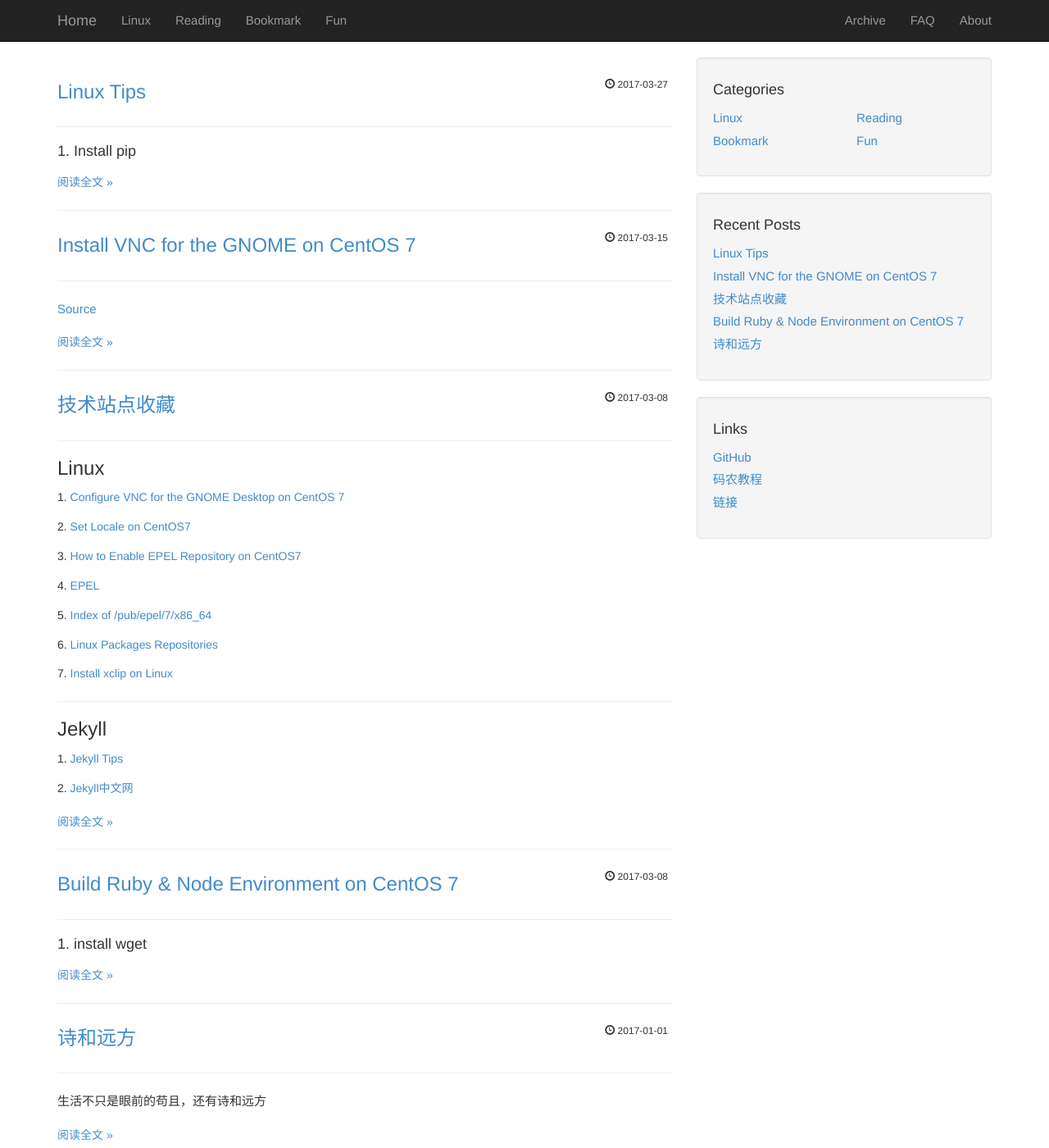
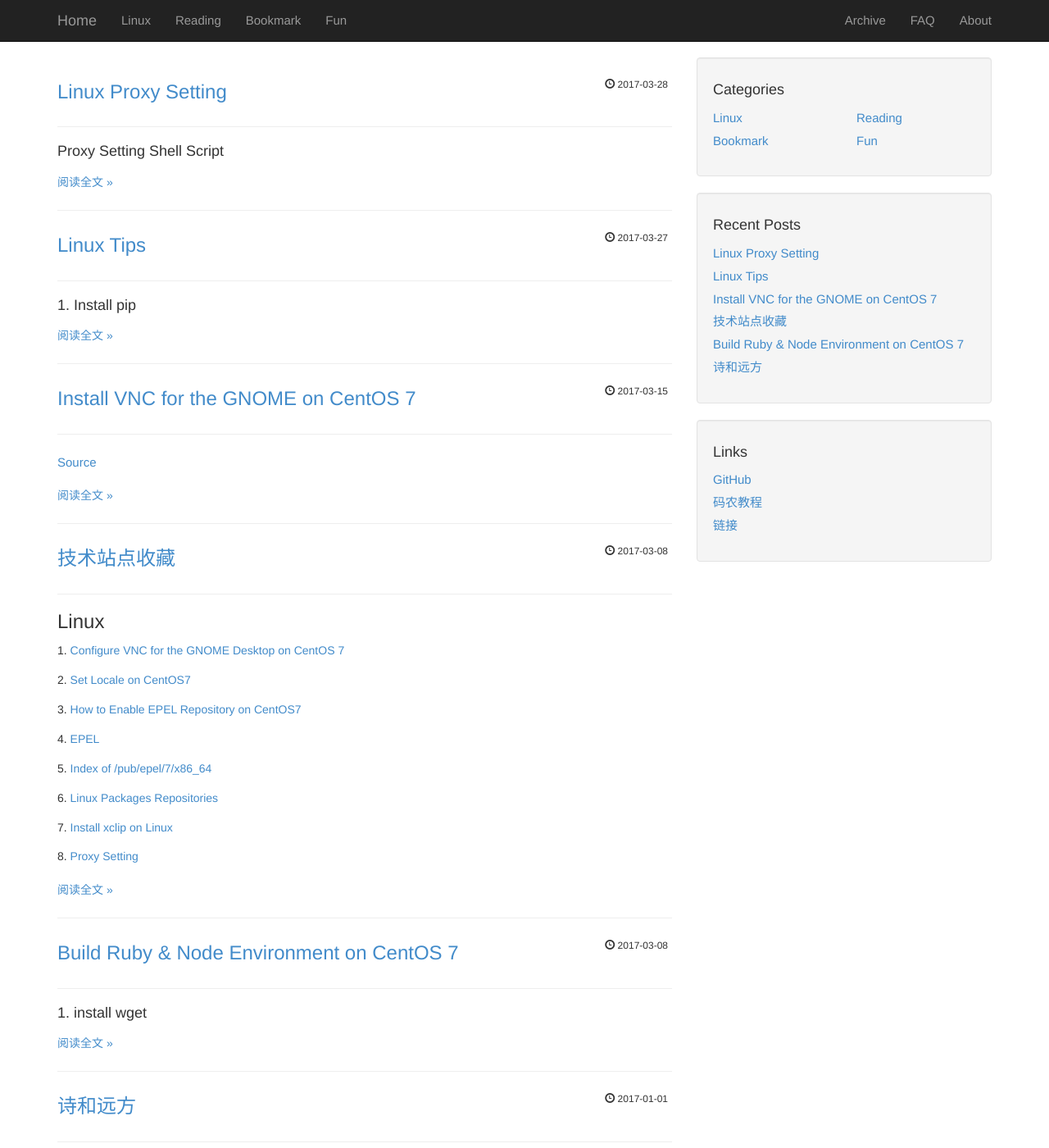
Before and after one commit to colingao77/colingao77.github.io, a Jekyll site: the page built from index.html, in a window 1280 px wide and 1400 px high. Shown: the whole window at 82% size. Built offline with Jekyll 4.4.1, drawn with Linux system fonts in a browser that asks for light colours; the list of posts is cut into pages by our own code; some of the changed lines change nothing that is shown.

Commit message:
add linux proxy setting

````diff
--- a/_posts/2017-03-08-tech-site-list.md
+++ b/_posts/2017-03-08-tech-site-list.md
@@ -12,6 +12,8 @@
 ##### 5. [Index of /pub/epel/7/x86_64](https://dl.fedoraproject.org/pub/epel/)
 ##### 6. [Linux Packages Repositories](https://pkgs.org/)
 ##### 7. [Install xclip on Linux](http://ask.xmodulo.com/copy-file-content-clipboard-linux-desktop.html)
+##### 8. [Proxy Setting](https://wiki.archlinux.org/index.php/proxy_settings#Using_a_SOCKS_proxy)
+
 ---
 ### Jekyll
 ##### 1. [Jekyll Tips](http://jekyll.tips/)
--- /dev/null
+++ b/_posts/2017-03-28-linux-proxy-setting.md
@@ -0,0 +1,58 @@
+---
+layout: post
+category: "linux"
+title:  "Linux Proxy Setting"
+tags: [Linux, Proxy]
+---
+
+#### Proxy Setting Shell Script
+
+``` shell
+#!/bin/bash
+
+function proxy_on() {
+   PROXY_ENV="http_proxy https_proxy ftp_proxy rsync_proxy all_proxy HTTP_PROXY HTTPS_PROXY FTP_PROXY RSYNC_PROXY ALL_PROXY"
+   PROXY_VALUE="10.0.2.2:1080"
+
+   if (( $# > 0 )); then
+      PROXY_VALUE=$1
+   fi
+
+   for envar in $PROXY_ENV
+   do
+      export $envar=$PROXY_VALUE
+   done
+
+   NO_PROXY_ENV="no_proxy NO_PROXY"
+   NO_PROXY_VALUE="localhost,127.0.0.1,localaddress,.localdomain.com"
+
+   for envar in $NO_PROXY_ENV
+   do
+      export $envar=$NO_PROXY_VALUE
+   done
+
+   echo "Proxy environment variable set."
+
+   env | grep "proxy"
+}
+
+function proxy_off(){
+   PROXY_ENV="http_proxy https_proxy ftp_proxy rsync_proxy all_proxy HTTP_PROXY HTTPS_PROXY FTP_PROXY RSYNC_PROXY ALL_PROXY"
+
+   for envar in $PROXY_ENV
+   do
+      unset $envar
+   done
+
+   NO_PROXY_ENV="no_proxy NO_PROXY"
+   for envar in $NO_PROXY_ENV
+   do
+      unset $envar
+   done
+
+   echo "Proxy environment variable removed."
+}
+
+```
+
+Reference: [Proxy Setting](https://wiki.archlinux.org/index.php/proxy_settings#Using_a_SOCKS_proxy)
````
